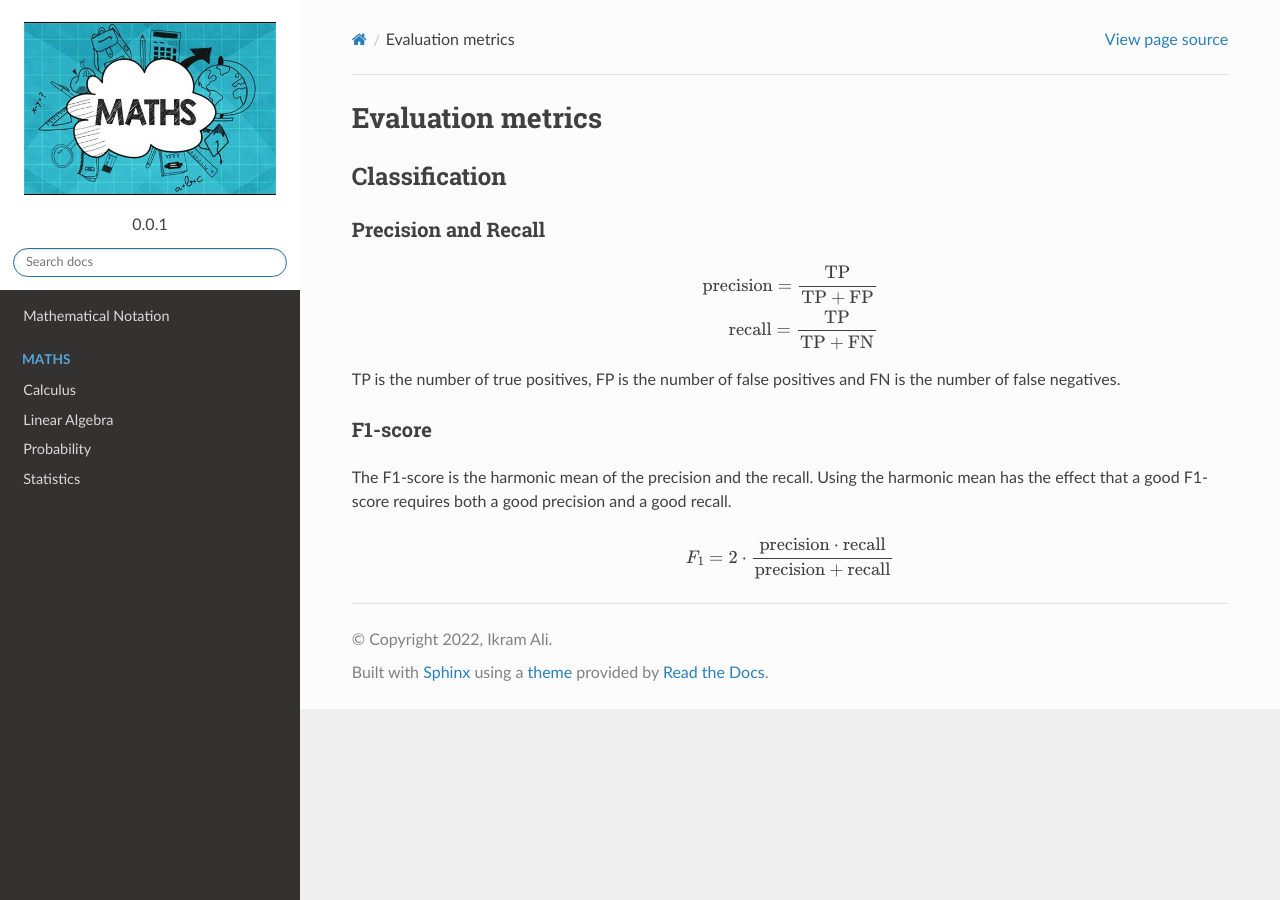
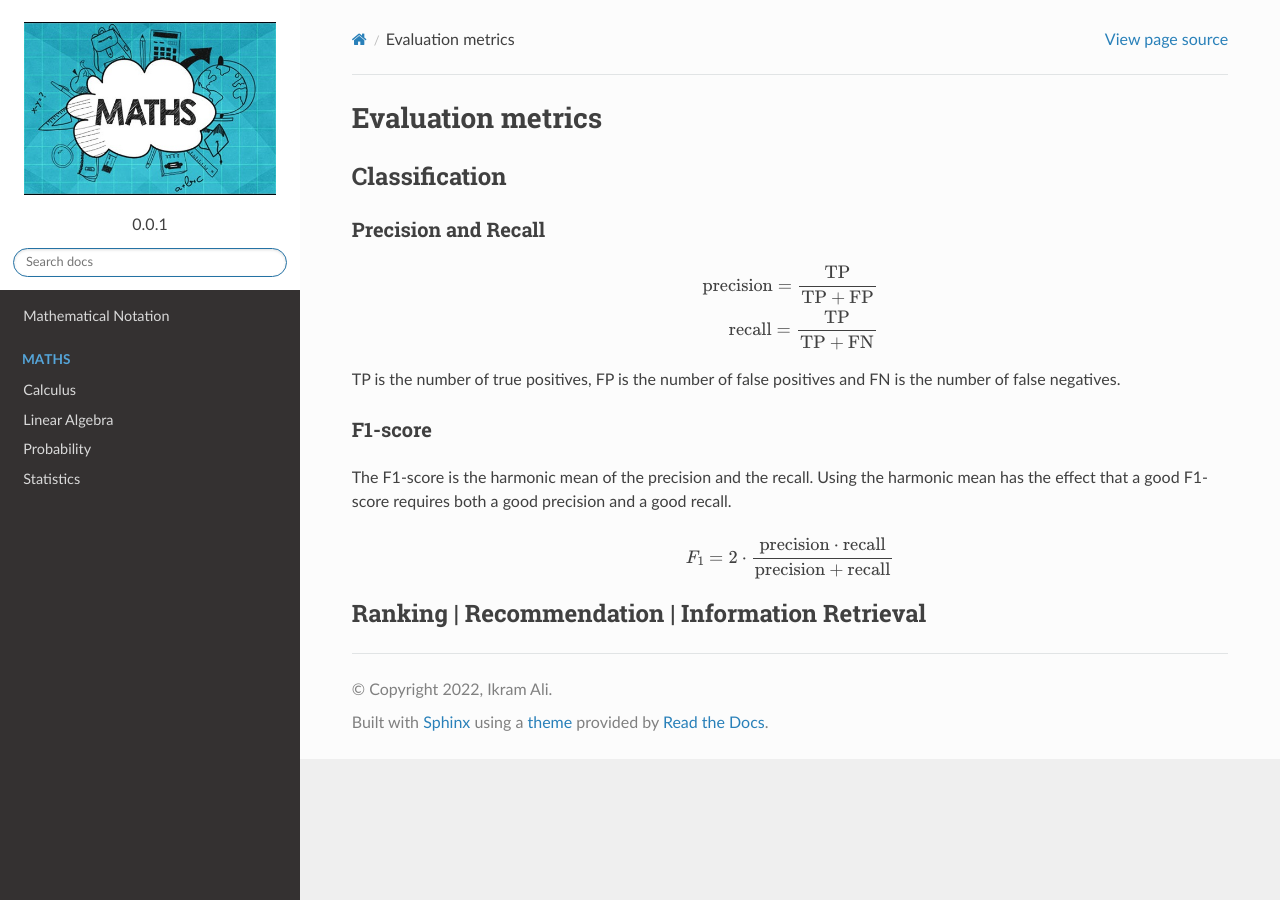
Before and after one commit to akkefa/ml-notes, a Sphinx documentation site: the page built from docs/evaluation_metrics.rst, in a window 1280 px wide. Built offline with Sphinx 7.4.7 and the Read the Docs theme 2.0.0, drawn with Linux system fonts in a browser that asks for light colours.

Commit message:
new examples added.

```diff
--- a/docs/evaluation_metrics.rst
+++ b/docs/evaluation_metrics.rst
@@ -22,3 +22,6 @@ Using the harmonic mean has the effect that a good F1-score requires both a good
 .. math::
 
     F_1 = 2 \cdot \frac{\text{precision} \cdot \text{recall}}{\text{precision} + \text{recall}}
+
+Ranking | Recommendation | Information Retrieval
+-------------------------------------------------
```
